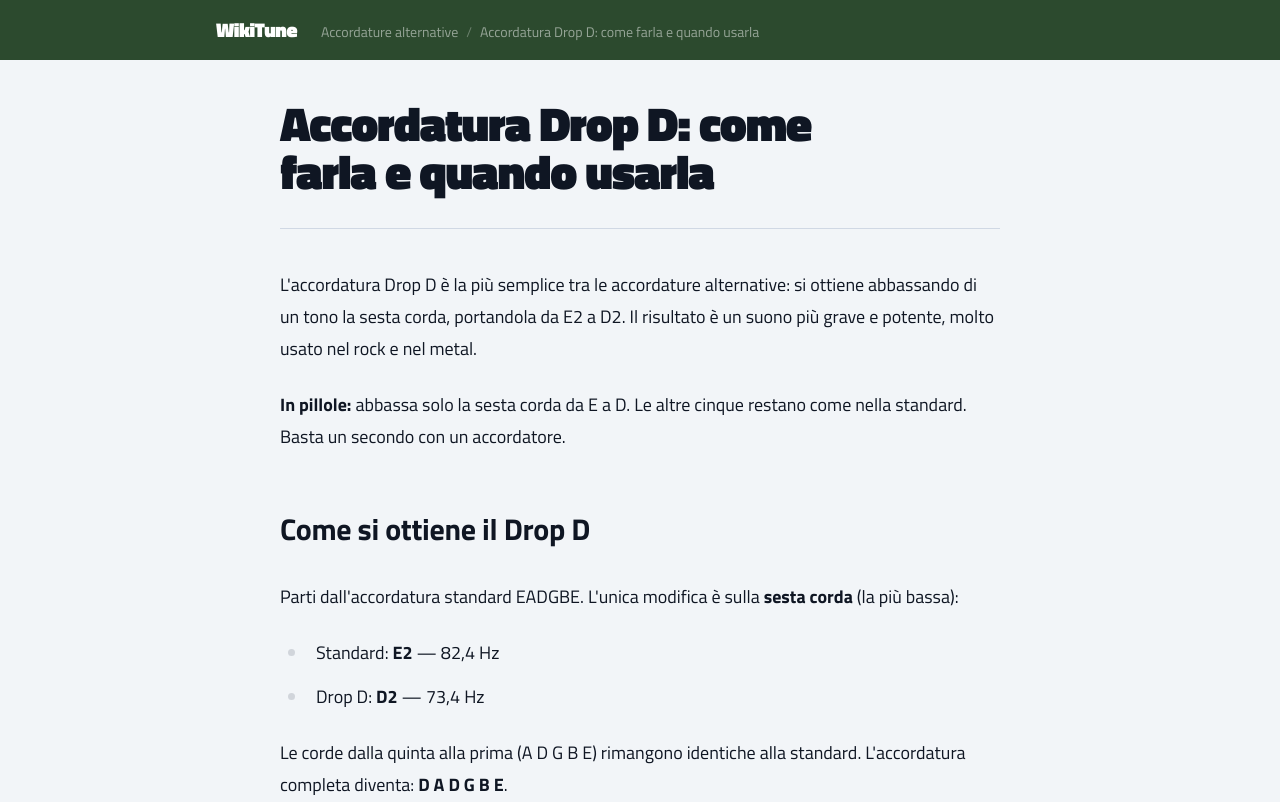
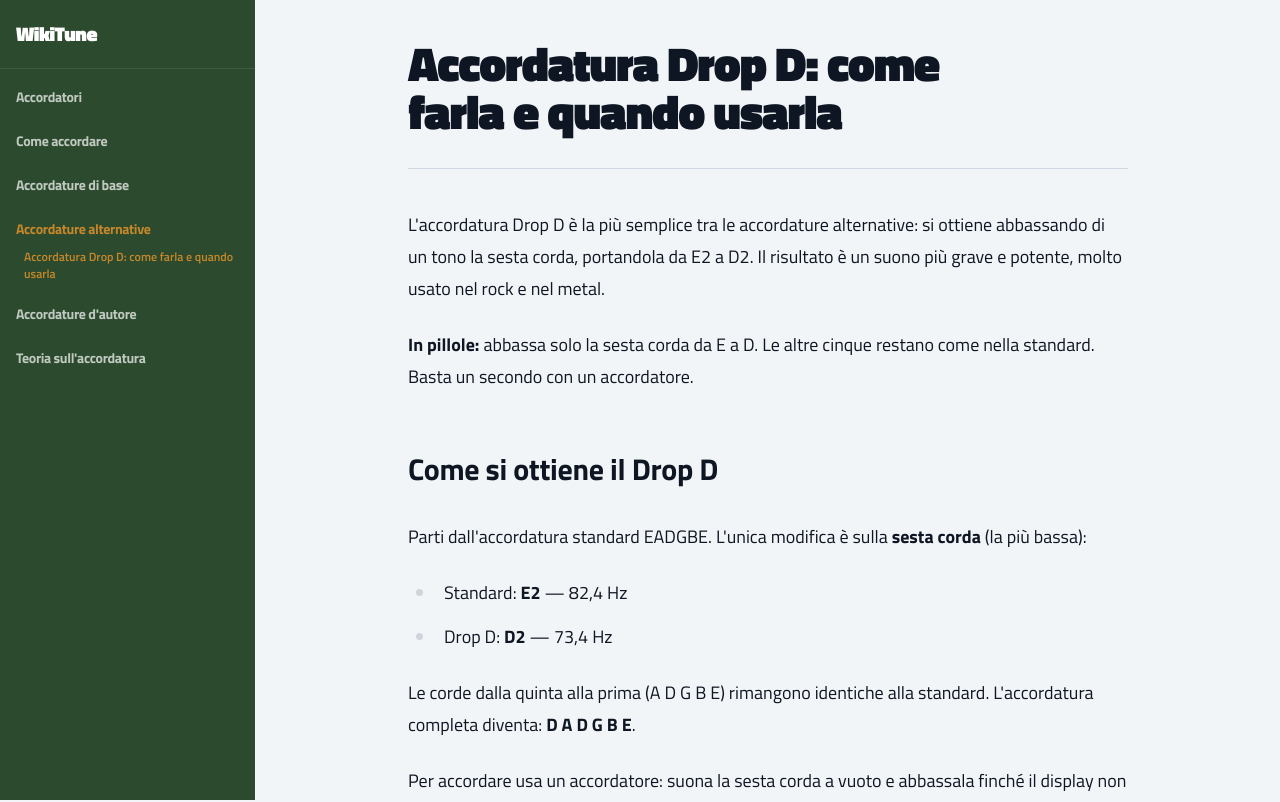
Before and after one commit to sisqo/wikitune, a Next.js app: page /accordature-alternative/drop-d in a window 1280 px wide. Shown: the top 802 px of the page. Built offline with nearby package versions, Linux system fonts and the light colour scheme.

Commit message:
add sidebar shell: full nav tree, mobile drawer, wordmark in sidebar

```diff
--- a/src/app/layout.tsx
+++ b/src/app/layout.tsx
@@ -1,9 +1,9 @@
 import type { Metadata } from 'next'
 import { Titillium_Web, JetBrains_Mono } from 'next/font/google'
 import './globals.css'
+import SidebarShell from '@/components/SidebarShell'
+import { categorie, getPublishedArticles } from '@/lib/content'
 
-// Titillium Web — progettato all'Accademia di Belle Arti di Urbino (IT)
-// Carattere diretto e affidabile, non nella reflex-reject list
 const titillium = Titillium_Web({
   subsets: ['latin'],
   weight: ['300', '400', '600', '700', '900'],
@@ -34,9 +34,15 @@ export default function RootLayout({
 }: Readonly<{
   children: React.ReactNode
 }>) {
+  const articles = getPublishedArticles()
+
   return (
     <html lang="it" className={`${titillium.variable} ${jetbrains.variable}`}>
-      <body className="antialiased bg-bg text-ink font-sans">{children}</body>
+      <body className="antialiased bg-bg text-ink font-sans">
+        <SidebarShell categorie={categorie} articles={articles}>
+          {children}
+        </SidebarShell>
+      </body>
     </html>
   )
 }
--- a/src/app/page.tsx
+++ b/src/app/page.tsx
@@ -2,8 +2,6 @@ import Link from 'next/link'
 import type { Metadata } from 'next'
 import { categorie } from '@/lib/content'
 import StringLines from '@/components/StringLines'
-import SiteHeader from '@/components/SiteHeader'
-import SiteFooter from '@/components/SiteFooter'
 
 export const metadata: Metadata = {
   title: 'WikiTune — Accordature per chitarra e ukulele',
@@ -13,14 +11,10 @@ export const metadata: Metadata = {
 
 export default function HomePage() {
   return (
-    <div className="min-h-screen flex flex-col">
-      <SiteHeader />
-
+    <div className="px-6 py-10 max-w-3xl mx-auto">
       {/* Hero */}
-      <section className="pt-12 pb-10 px-6">
-        <div className="mx-auto max-w-4xl">
+      <section className="mb-10">
         <StringLines />
-
         <div className="mt-8">
           <h1 className="text-6xl sm:text-7xl font-black tracking-tight text-ink uppercase leading-none">
             Accordature
@@ -51,21 +45,18 @@ export default function HomePage() {
           </a>
           {' '}— accordatore web gratuito, nessuna installazione.
         </p>
-        </div>
       </section>
 
-      {/* Divider */}
-      <div className="h-px bg-border mx-6 my-2" />
+      <div className="h-px bg-border mb-8" />
 
       {/* Category index */}
-      <section className="flex-1 py-10 px-6">
-        <div className="mx-auto max-w-4xl">
+      <section>
         <ul className="divide-y divide-border">
           {categorie.map((cat) => (
             <li key={cat.slug}>
               <Link
                 href={`/${cat.slug}`}
-                  className="group grid sm:grid-cols-[2fr_3fr_24px] gap-x-8 gap-y-1 py-6 sm:py-7 items-start"
+                className="group grid sm:grid-cols-[2fr_3fr_24px] gap-x-8 gap-y-1 py-6 items-start"
               >
                 <span className="font-bold text-lg text-ink group-hover:text-gold transition-colors duration-150 leading-snug">
                   {cat.nome}
@@ -83,10 +74,7 @@ export default function HomePage() {
             </li>
           ))}
         </ul>
-        </div>
       </section>
-
-      <SiteFooter />
     </div>
   )
 }
--- a/src/components/ArticleLayout.tsx
+++ b/src/components/ArticleLayout.tsx
@@ -1,6 +1,4 @@
 import CTALink from './CTALink'
-import SiteHeader from './SiteHeader'
-import SiteFooter from './SiteFooter'
 import type { FAQ, Categoria } from '@/lib/content'
 
 type ArticleLayoutProps = {
@@ -13,7 +11,6 @@ type ArticleLayoutProps = {
 
 export default function ArticleLayout({
   title,
-  categoria,
   tuning_ref,
   faqs,
   children,
@@ -43,31 +40,19 @@ export default function ArticleLayout({
         />
       )}
 
-      <div className="min-h-screen flex flex-col">
-        <SiteHeader
-          crumbs={[
-            { label: categoria.nome, href: `/${categoria.slug}` },
-            { label: title, href: '#' },
-          ]}
-        />
-
-        <main className="flex-1 mx-auto w-full max-w-3xl px-6 py-10">
-          {/* Title block */}
+      <div className="px-6 py-10 max-w-3xl mx-auto">
         <header className="mb-10 pb-8 border-b border-border">
           <h1 className="text-4xl sm:text-5xl font-black text-ink leading-tight tracking-tight">
             {title}
           </h1>
         </header>
 
-          {/* Body */}
         <article className="prose prose-lg max-w-none">
           {children}
         </article>
 
-          {/* CTA */}
         <CTALink label={ctaLabel} />
 
-          {/* FAQ */}
         {faqs && faqs.length > 0 && (
           <section className="mt-10 pt-10 border-t border-border">
             <h2 className="text-2xl font-black text-ink mb-8">
@@ -83,9 +68,6 @@ export default function ArticleLayout({
             </dl>
           </section>
         )}
-        </main>
-
-        <SiteFooter />
       </div>
     </>
   )
--- a/src/components/CategoryHub.tsx
+++ b/src/components/CategoryHub.tsx
@@ -1,7 +1,5 @@
 import Link from 'next/link'
 import type { ArticleMeta, Categoria } from '@/lib/content'
-import SiteHeader from './SiteHeader'
-import SiteFooter from './SiteFooter'
 
 type CategoryHubProps = {
   categoria: Categoria
@@ -10,10 +8,7 @@ type CategoryHubProps = {
 
 export default function CategoryHub({ categoria, articles }: CategoryHubProps) {
   return (
-    <div className="min-h-screen flex flex-col">
-      <SiteHeader crumbs={[{ label: categoria.nome, href: `/${categoria.slug}` }]} />
-
-      <main className="flex-1 mx-auto w-full max-w-4xl px-6 py-10">
+    <div className="px-6 py-10 max-w-3xl mx-auto">
       <header className="mb-10 pb-8 border-b border-border">
         <h1 className="text-4xl sm:text-5xl font-black text-ink leading-tight tracking-tight">
           {categoria.nome}
@@ -52,9 +47,6 @@ export default function CategoryHub({ categoria, articles }: CategoryHubProps) {
           ))}
         </ul>
       )}
-      </main>
-
-      <SiteFooter />
     </div>
   )
 }
--- /dev/null
+++ b/src/components/SidebarShell.tsx
@@ -0,0 +1,149 @@
+'use client'
+
+import { useState, useEffect } from 'react'
+import { usePathname } from 'next/navigation'
+import Link from 'next/link'
+import type { ArticleMeta, Categoria } from '@/lib/content'
+import SiteFooter from './SiteFooter'
+
+type Props = {
+  categorie: Categoria[]
+  articles: ArticleMeta[]
+  children: React.ReactNode
+}
+
+export default function SidebarShell({ categorie, articles, children }: Props) {
+  const pathname = usePathname()
+  const [open, setOpen] = useState(false)
+
+  useEffect(() => {
+    setOpen(false)
+  }, [pathname])
+
+  const navContent = (
+    <nav className="flex-1 overflow-y-auto py-3" aria-label="Navigazione principale">
+      {categorie.map((cat) => {
+        const catArticles = articles.filter((a) => a.categoria === cat.slug)
+        const isCatActive =
+          pathname === `/${cat.slug}` || pathname.startsWith(`/${cat.slug}/`)
+
+        return (
+          <div key={cat.slug} className="mb-3">
+            <Link
+              href={`/${cat.slug}`}
+              className={`block px-4 py-1.5 text-sm font-bold tracking-tight transition-colors duration-100 ${
+                isCatActive ? 'text-gold' : 'text-surface/70 hover:text-surface'
+              }`}
+            >
+              {cat.nome}
+            </Link>
+            {catArticles.length > 0 && (
+              <ul>
+                {catArticles.map((a) => {
+                  const href = `/${a.categoria}/${a.slug}`
+                  const isActive = pathname === href
+                  return (
+                    <li key={a.slug}>
+                      <Link
+                        href={href}
+                        className={`block pl-6 pr-4 py-1 text-xs leading-snug transition-colors duration-100 ${
+                          isActive
+                            ? 'text-gold font-semibold'
+                            : 'text-surface/45 hover:text-surface/75'
+                        }`}
+                      >
+                        {a.title}
+                      </Link>
+                    </li>
+                  )
+                })}
+              </ul>
+            )}
+          </div>
+        )
+      })}
+    </nav>
+  )
+
+  const sidebarInner = (
+    <div className="flex flex-col h-full bg-spruce">
+      <div className="shrink-0 px-4 py-5 border-b border-surface/10">
+        <Link
+          href="/"
+          className={`font-black text-xl tracking-tight transition-colors duration-100 ${
+            pathname === '/' ? 'text-gold' : 'text-surface hover:text-gold'
+          }`}
+        >
+          WikiTune
+        </Link>
+      </div>
+      {navContent}
+    </div>
+  )
+
+  return (
+    <div className="flex h-screen overflow-hidden">
+      {/* Desktop sidebar */}
+      <aside className="hidden md:flex flex-col w-60 lg:w-64 shrink-0 overflow-hidden border-r border-surface/10">
+        {sidebarInner}
+      </aside>
+
+      {/* Mobile overlay */}
+      {open && (
+        <div
+          className="fixed inset-0 z-40 bg-ink/50 md:hidden"
+          aria-hidden="true"
+          onClick={() => setOpen(false)}
+        />
+      )}
+
+      {/* Mobile drawer */}
+      <aside
+        className={`fixed inset-y-0 left-0 z-50 w-64 flex flex-col md:hidden transition-transform duration-200 ease-out ${
+          open ? 'translate-x-0' : '-translate-x-full'
+        }`}
+        aria-label="Menu laterale"
+      >
+        {sidebarInner}
+        <button
+          onClick={() => setOpen(false)}
+          className="absolute top-4 right-4 text-surface/50 hover:text-surface"
+          aria-label="Chiudi menu"
+        >
+          <svg width="20" height="20" viewBox="0 0 20 20" fill="currentColor" aria-hidden="true">
+            <path d="M4.293 4.293a1 1 0 011.414 0L10 8.586l4.293-4.293a1 1 0 111.414 1.414L11.414 10l4.293 4.293a1 1 0 01-1.414 1.414L10 11.414l-4.293 4.293a1 1 0 01-1.414-1.414L8.586 10 4.293 5.707a1 1 0 010-1.414z"/>
+          </svg>
+        </button>
+      </aside>
+
+      {/* Content column */}
+      <div className="flex flex-col flex-1 min-w-0 overflow-y-auto">
+        {/* Mobile top bar */}
+        <div className="sticky top-0 z-30 flex items-center gap-3 px-4 py-3 bg-spruce border-b border-surface/10 md:hidden">
+          <button
+            onClick={() => setOpen(true)}
+            className="text-surface/70 hover:text-surface transition-colors"
+            aria-label="Apri menu"
+          >
+            <svg width="20" height="20" viewBox="0 0 20 20" fill="currentColor" aria-hidden="true">
+              <rect y="3" width="20" height="2" rx="1" />
+              <rect y="9" width="20" height="2" rx="1" />
+              <rect y="15" width="20" height="2" rx="1" />
+            </svg>
+          </button>
+          <Link
+            href="/"
+            className="font-black text-surface text-lg tracking-tight hover:text-gold transition-colors"
+          >
+            WikiTune
+          </Link>
+        </div>
+
+        <main className="flex-1">
+          {children}
+        </main>
+        <SiteFooter />
+      </div>
+    </div>
+  )
+}
```
Also changed, not shown: 1 other file (tests, documents, lock files or other folders). Lines whose indentation alone changed are shown as unchanged.
